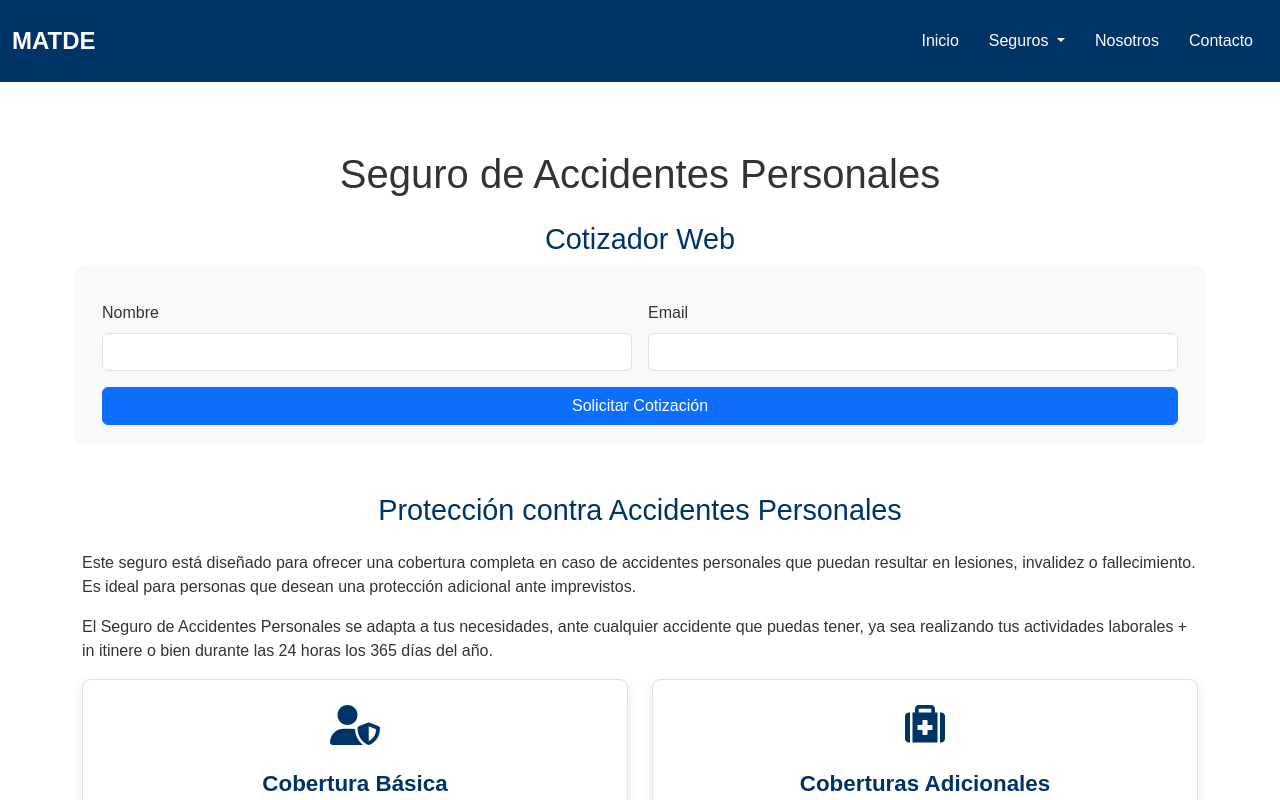
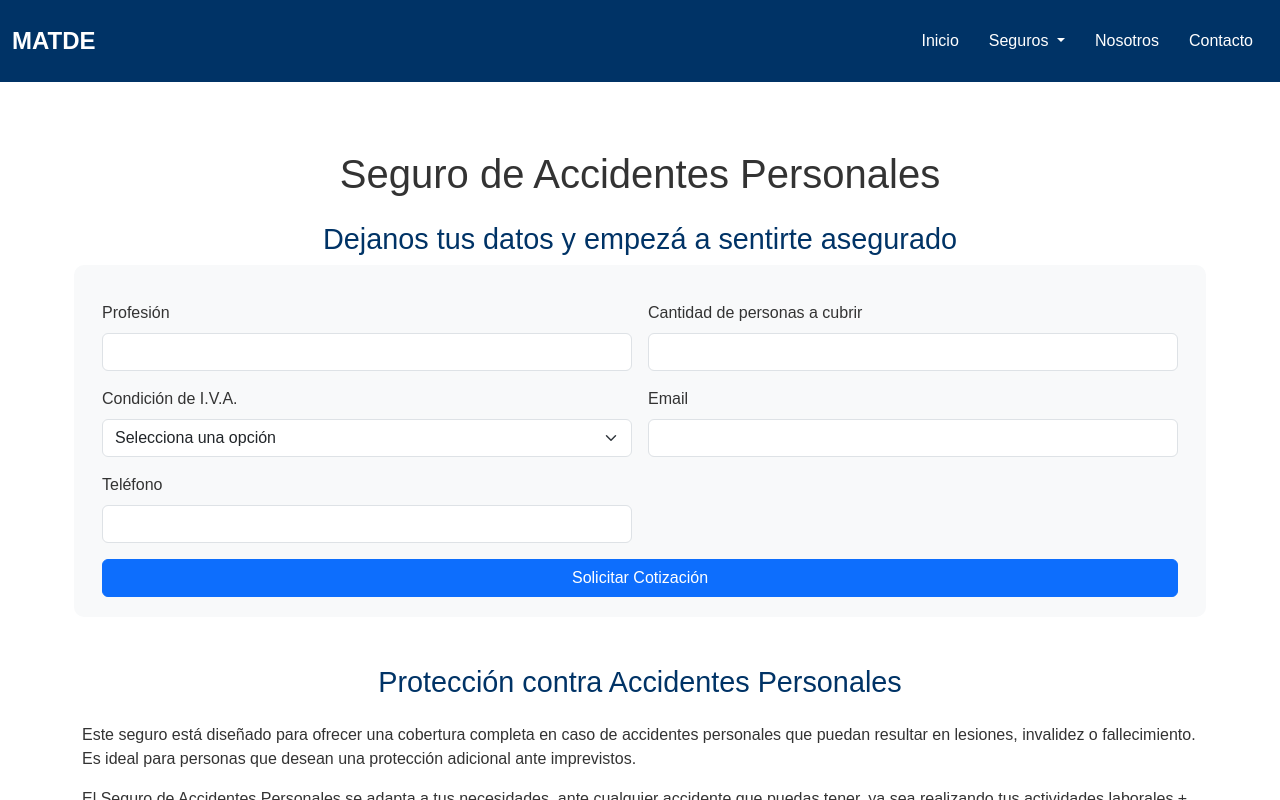
Before and after one commit to Diegok92/SegurosMatde, a Vue app: page /#/accidentes-personales in a window 1280 px wide. Shown: the top 800 px of the page. Built offline with nearby package versions, Linux system fonts and the light colour scheme.

Commit message:
Mejorado formulario AP

```diff
--- a/src/views/AccidentesPersonales.vue
+++ b/src/views/AccidentesPersonales.vue
@@ -4,17 +4,47 @@
 
 		<!-- Cotizador Web -->
 		<section id="cotizador" class="cotizador-section mb-5">
-			<h2 class="mb-4">Cotizador Web</h2>
+			<h2 class="mb-4">Dejanos tus datos y empezá a sentirte asegurado</h2>
 			<form @submit.prevent="submitQuote" class="row g-3">
 				<div class="col-md-6">
-					<label for="nombre" class="form-label">Nombre</label>
+					<label for="profesion" class="form-label">Profesión</label>
 					<input
 						type="text"
-						id="nombre"
-						v-model="quoteData.nombre"
+						id="profesion"
+						v-model="quoteData.profesion"
 						class="form-control"
 						required
 					/>
+				</div>
+				<div class="col-md-6">
+					<label for="cantidadPersonas" class="form-label"
+						>Cantidad de personas a cubrir</label
+					>
+					<input
+						type="number"
+						id="cantidadPersonas"
+						v-model="quoteData.cantidadPersonas"
+						class="form-control"
+						required
+					/>
+				</div>
+				<div class="col-md-6">
+					<label for="condicionIva" class="form-label"
+						>Condición de I.V.A.</label
+					>
+					<select
+						id="condicionIva"
+						v-model="quoteData.condicionIva"
+						class="form-select"
+						required
+					>
+						<option disabled value="">Selecciona una opción</option>
+						<option value="Extento">Extento</option>
+						<option value="Consumidor Final">Consumidor Final</option>
+						<option value="Responsable Inscripto">Responsable Inscripto</option>
+						<option value="No Categorizado">No Categorizado</option>
+						<option value="Resp. Monotributo">Resp. Monotributo</option>
+					</select>
 				</div>
 				<div class="col-md-6">
 					<label for="email" class="form-label">Email</label>
@@ -22,6 +52,16 @@
 						type="email"
 						id="email"
 						v-model="quoteData.email"
+						class="form-control"
+						required
+					/>
+				</div>
+				<div class="col-md-6">
+					<label for="telefono" class="form-label">Teléfono</label>
+					<input
+						type="number"
+						id="telefono"
+						v-model="quoteData.telefono"
 						class="form-control"
 						required
 					/>
@@ -102,8 +142,11 @@ export default {
 	data() {
 		return {
 			quoteData: {
-				nombre: "",
+				profesion: "",
+				cantidadPersonas: "",
+				condicionIva: "",
 				email: "",
+				telefono: "",
 			},
 		};
 	},
```
